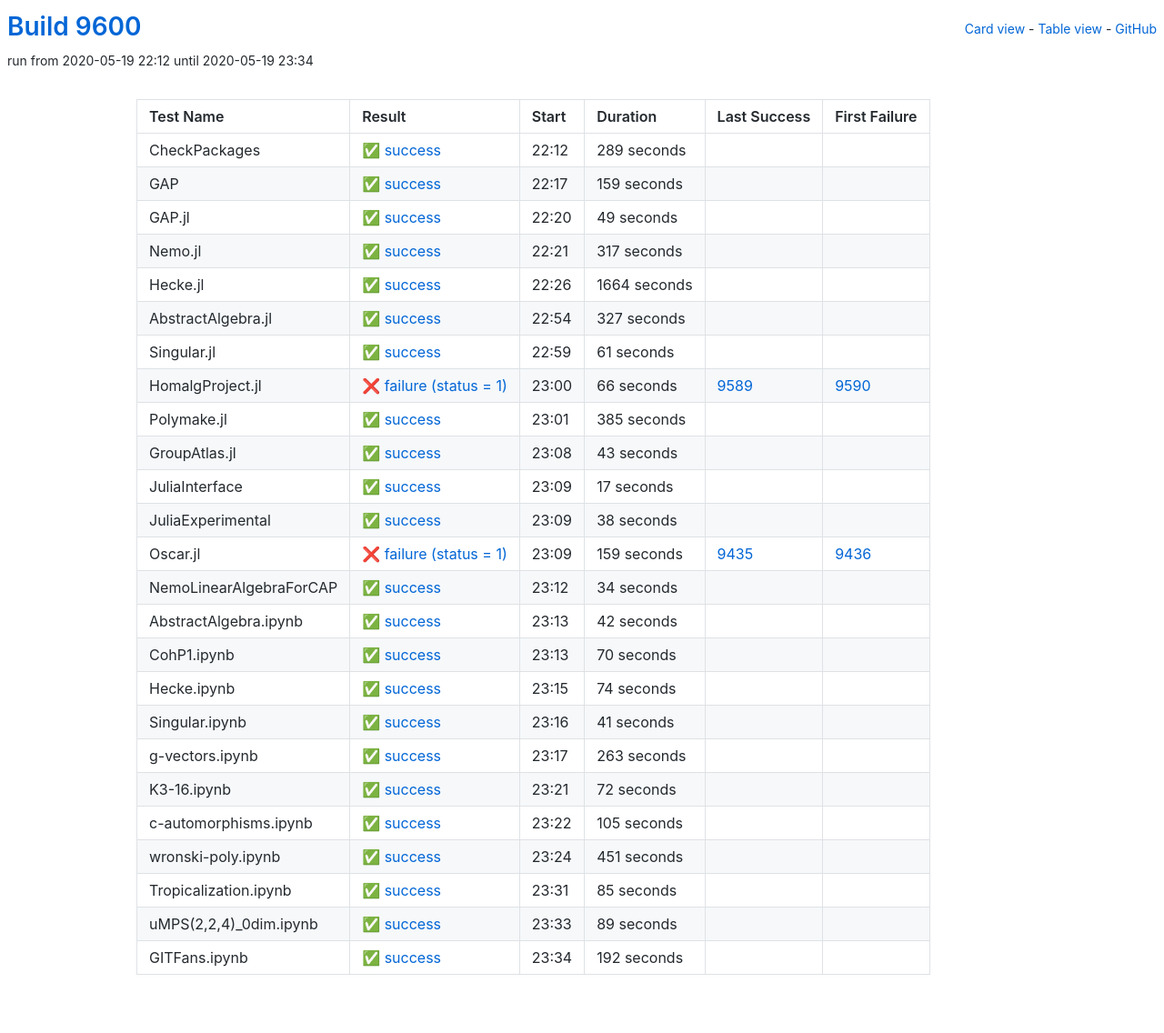
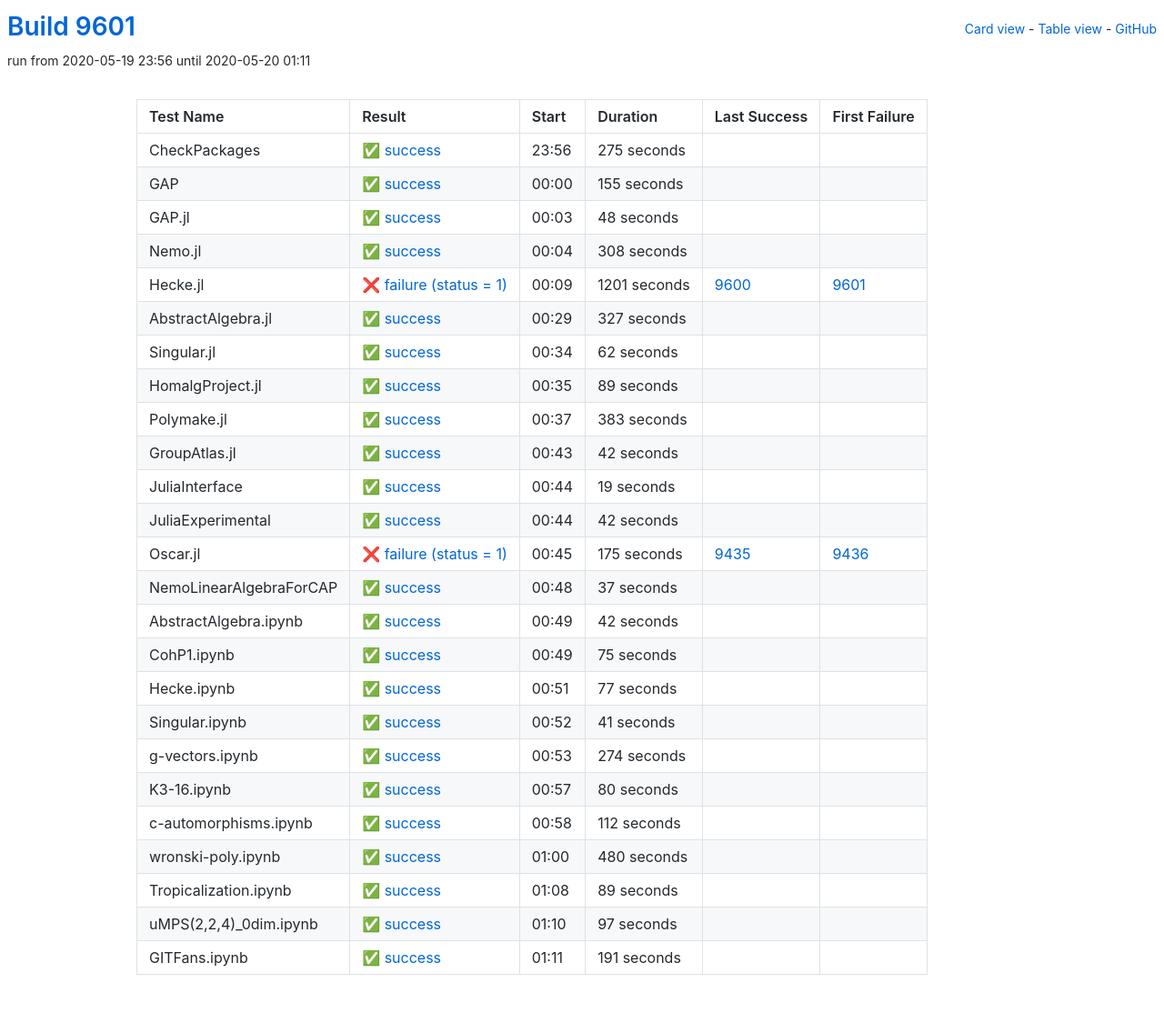
Before and after one commit to oscar-system/oscar-ci-status, a Jekyll site: the page built from table.html, in a window 1280 px wide. Shown: the whole page at 91% size. Built offline with Jekyll 4.4.1, drawn with Linux system fonts in a browser that asks for light colours.

Commit message:
Build 9601

```diff
--- a/_data/ci.yml
+++ b/_data/ci.yml
@@ -1,67 +1,67 @@
-build: 9600
-build_url: https://oscarci.mathematik.uni-kl.de/job/oscar/9600/
+build: 9601
+build_url: https://oscarci.mathematik.uni-kl.de/job/oscar/9601/
 job: oscar
 tests:
-- duration: 289
+- duration: 275
   exitcode: 0
   first_failure: false
   first_failure_url: null
   id: checkpackages
   last_success: false
   last_success_url: null
-  log: https://oscarci.mathematik.uni-kl.de/job/oscar/9600/artifact/logs/build-9600/CheckPackages.log
+  log: https://oscarci.mathematik.uni-kl.de/job/oscar/9601/artifact/logs/build-9601/CheckPackages.log
   name: CheckPackages
-  start: 2020-05-19 22:12
+  start: 2020-05-19 23:56
   status: success
   success: true
-- duration: 159
+- duration: 155
   exitcode: 0
   first_failure: false
   first_failure_url: null
   id: gap
   last_success: false
   last_success_url: null
-  log: https://oscarci.mathematik.uni-kl.de/job/oscar/9600/artifact/logs/build-9600/GAP.log
+  log: https://oscarci.mathematik.uni-kl.de/job/oscar/9601/artifact/logs/build-9601/GAP.log
   name: GAP
-  start: 2020-05-19 22:17
+  start: 2020-05-20 00:00
   status: success
   success: true
-- duration: 49
+- duration: 48
   exitcode: 0
   first_failure: false
   first_failure_url: null
   id: gap-jl
   last_success: false
   last_success_url: null
-  log: https://oscarci.mathematik.uni-kl.de/job/oscar/9600/artifact/logs/build-9600/GAP.jl.log
+  log: https://oscarci.mathematik.uni-kl.de/job/oscar/9601/artifact/logs/build-9601/GAP.jl.log
   name: GAP.jl
-  start: 2020-05-19 22:20
+  start: 2020-05-20 00:03
   status: success
   success: true
-- duration: 317
+- duration: 308
   exitcode: 0
   first_failure: false
   first_failure_url: null
   id: nemo-jl
   last_success: false
   last_success_url: null
-  log: https://oscarci.mathematik.uni-kl.de/job/oscar/9600/artifact/logs/build-9600/Nemo.jl.log
+  log: https://oscarci.mathematik.uni-kl.de/job/oscar/9601/artifact/logs/build-9601/Nemo.jl.log
   name: Nemo.jl
-  start: 2020-05-19 22:21
+  start: 2020-05-20 00:04
   status: success
   success: true
-- duration: 1664
-  exitcode: 0
-  first_failure: false
-  first_failure_url: null
+- duration: 1201
+  exitcode: 1
+  first_failure: 9601
+  first_failure_url: https://oscarci.mathematik.uni-kl.de/job/oscar/9601/
   id: hecke-jl
-  last_success: false
-  last_success_url: null
-  log: https://oscarci.mathematik.uni-kl.de/job/oscar/9600/artifact/logs/build-9600/Hecke.jl.log
+  last_success: 9600
+  last_success_url: https://oscarci.mathematik.uni-kl.de/job/oscar/9600/
+  log: https://oscarci.mathematik.uni-kl.de/job/oscar/9601/artifact/logs/build-9601/Hecke.jl.log
   name: Hecke.jl
-  start: 2020-05-19 22:26
-  status: success
-  success: true
+  start: 2020-05-20 00:09
+  status: failure
+  success: false
 - duration: 327
   exitcode: 0
   first_failure: false
@@ -69,105 +69,105 @@ tests:
   id: abstractalgebra-jl
   last_success: false
   last_success_url: null
-  log: https://oscarci.mathematik.uni-kl.de/job/oscar/9600/artifact/logs/build-9600/AbstractAlgebra.jl.log
+  log: https://oscarci.mathematik.uni-kl.de/job/oscar/9601/artifact/logs/build-9601/AbstractAlgebra.jl.log
   name: AbstractAlgebra.jl
-  start: 2020-05-19 22:54
+  start: 2020-05-20 00:29
   status: success
   success: true
-- duration: 61
+- duration: 62
   exitcode: 0
   first_failure: false
   first_failure_url: null
   id: singular-jl
   last_success: false
   last_success_url: null
-  log: https://oscarci.mathematik.uni-kl.de/job/oscar/9600/artifact/logs/build-9600/Singular.jl.log
+  log: https://oscarci.mathematik.uni-kl.de/job/oscar/9601/artifact/logs/build-9601/Singular.jl.log
   name: Singular.jl
-  start: 2020-05-19 22:59
+  start: 2020-05-20 00:34
   status: success
   success: true
-- duration: 66
-  exitcode: 1
-  first_failure: 9590
-  first_failure_url: https://oscarci.mathematik.uni-kl.de/job/oscar/9590/
+- duration: 89
+  exitcode: 0
+  first_failure: false
+  first_failure_url: null
   id: homalgproject-jl
-  last_success: 9589
-  last_success_url: https://oscarci.mathematik.uni-kl.de/job/oscar/9589/
-  log: https://oscarci.mathematik.uni-kl.de/job/oscar/9600/artifact/logs/build-9600/HomalgProject.jl.log
+  last_success: false
+  last_success_url: null
+  log: https://oscarci.mathematik.uni-kl.de/job/oscar/9601/artifact/logs/build-9601/HomalgProject.jl.log
   name: HomalgProject.jl
-  start: 2020-05-19 23:00
-  status: failure
-  success: false
-- duration: 385
+  start: 2020-05-20 00:35
+  status: success
+  success: true
+- duration: 383
   exitcode: 0
   first_failure: false
   first_failure_url: null
   id: polymake-jl
   last_success: false
   last_success_url: null
-  log: https://oscarci.mathematik.uni-kl.de/job/oscar/9600/artifact/logs/build-9600/Polymake.jl.log
+  log: https://oscarci.mathematik.uni-kl.de/job/oscar/9601/artifact/logs/build-9601/Polymake.jl.log
   name: Polymake.jl
-  start: 2020-05-19 23:01
+  start: 2020-05-20 00:37
   status: success
   success: true
-- duration: 43
+- duration: 42
   exitcode: 0
   first_failure: false
   first_failure_url: null
   id: groupatlas-jl
   last_success: false
   last_success_url: null
-  log: https://oscarci.mathematik.uni-kl.de/job/oscar/9600/artifact/logs/build-9600/GroupAtlas.jl.log
+  log: https://oscarci.mathematik.uni-kl.de/job/oscar/9601/artifact/logs/build-9601/GroupAtlas.jl.log
   name: GroupAtlas.jl
-  start: 2020-05-19 23:08
+  start: 2020-05-20 00:43
   status: success
   success: true
-- duration: 17
+- duration: 19
   exitcode: 0
   first_failure: false
   first_failure_url: null
   id: juliainterface
   last_success: false
   last_success_url: null
-  log: https://oscarci.mathematik.uni-kl.de/job/oscar/9600/artifact/logs/build-9600/JuliaInterface.log
+  log: https://oscarci.mathematik.uni-kl.de/job/oscar/9601/artifact/logs/build-9601/JuliaInterface.log
   name: JuliaInterface
-  start: 2020-05-19 23:09
+  start: 2020-05-20 00:44
   status: success
   success: true
-- duration: 38
+- duration: 42
   exitcode: 0
   first_failure: false
   first_failure_url: null
   id: juliaexperimental
   last_success: false
   last_success_url: null
-  log: https://oscarci.mathematik.uni-kl.de/job/oscar/9600/artifact/logs/build-9600/JuliaExperimental.log
+  log: https://oscarci.mathematik.uni-kl.de/job/oscar/9601/artifact/logs/build-9601/JuliaExperimental.log
   name: JuliaExperimental
-  start: 2020-05-19 23:09
+  start: 2020-05-20 00:44
   status: success
   success: true
-- duration: 159
+- duration: 175
   exitcode: 1
   first_failure: 9436
   first_failure_url: https://oscarci.mathematik.uni-kl.de/job/oscar/9436/
   id: oscar-jl
   last_success: 9435
   last_success_url: https://oscarci.mathematik.uni-kl.de/job/oscar/9435/
-  log: https://oscarci.mathematik.uni-kl.de/job/oscar/9600/artifact/logs/build-9600/Oscar.jl.log
+  log: https://oscarci.mathematik.uni-kl.de/job/oscar/9601/artifact/logs/build-9601/Oscar.jl.log
   name: Oscar.jl
-  start: 2020-05-19 23:09
+  start: 2020-05-20 00:45
   status: failure
   success: false
-- duration: 34
+- duration: 37
   exitcode: 0
   first_failure: false
   first_failure_url: null
   id: nemolinearalgebraforcap
   last_success: false
   last_success_url: null
-  log: https://oscarci.mathematik.uni-kl.de/job/oscar/9600/artifact/logs/build-9600/NemoLinearAlgebraForCAP.log
+  log: https://oscarci.mathematik.uni-kl.de/job/oscar/9601/artifact/logs/build-9601/NemoLinearAlgebraForCAP.log
   name: NemoLinearAlgebraForCAP
-  start: 2020-05-19 23:12
+  start: 2020-05-20 00:48
   status: success
   success: true
 - duration: 42
@@ -177,33 +177,33 @@ tests:
   id: abstractalgebra-ipynb
   last_success: false
   last_success_url: null
-  log: https://oscarci.mathematik.uni-kl.de/job/oscar/9600/artifact/logs/build-9600/AbstractAlgebra.ipynb.log
+  log: https://oscarci.mathematik.uni-kl.de/job/oscar/9601/artifact/logs/build-9601/AbstractAlgebra.ipynb.log
   name: AbstractAlgebra.ipynb
-  start: 2020-05-19 23:13
+  start: 2020-05-20 00:49
   status: success
   success: true
-- duration: 70
+- duration: 75
   exitcode: 0
   first_failure: false
   first_failure_url: null
   id: cohp1-ipynb
   last_success: false
   last_success_url: null
-  log: https://oscarci.mathematik.uni-kl.de/job/oscar/9600/artifact/logs/build-9600/CohP1.ipynb.log
+  log: https://oscarci.mathematik.uni-kl.de/job/oscar/9601/artifact/logs/build-9601/CohP1.ipynb.log
   name: CohP1.ipynb
-  start: 2020-05-19 23:13
+  start: 2020-05-20 00:49
   status: success
   success: true
-- duration: 74
+- duration: 77
   exitcode: 0
   first_failure: false
   first_failure_url: null
   id: hecke-ipynb
   last_success: false
   last_success_url: null
-  log: https://oscarci.mathematik.uni-kl.de/job/oscar/9600/artifact/logs/build-9600/Hecke.ipynb.log
+  log: https://oscarci.mathematik.uni-kl.de/job/oscar/9601/artifact/logs/build-9601/Hecke.ipynb.log
   name: Hecke.ipynb
-  start: 2020-05-19 23:15
+  start: 2020-05-20 00:51
   status: success
   success: true
 - duration: 41
@@ -213,92 +213,92 @@ tests:
   id: singular-ipynb
   last_success: false
   last_success_url: null
-  log: https://oscarci.mathematik.uni-kl.de/job/oscar/9600/artifact/logs/build-9600/Singular.ipynb.log
+  log: https://oscarci.mathematik.uni-kl.de/job/oscar/9601/artifact/logs/build-9601/Singular.ipynb.log
   name: Singular.ipynb
-  start: 2020-05-19 23:16
+  start: 2020-05-20 00:52
   status: success
   success: true
-- duration: 263
+- duration: 274
   exitcode: 0
   first_failure: false
   first_failure_url: null
   id: g-vectors-ipynb
   last_success: false
   last_success_url: null
-  log: https://oscarci.mathematik.uni-kl.de/job/oscar/9600/artifact/logs/build-9600/g-vectors.ipynb.log
+  log: https://oscarci.mathematik.uni-kl.de/job/oscar/9601/artifact/logs/build-9601/g-vectors.ipynb.log
   name: g-vectors.ipynb
-  start: 2020-05-19 23:17
+  start: 2020-05-20 00:53
   status: success
   success: true
-- duration: 72
+- duration: 80
   exitcode: 0
   first_failure: false
   first_failure_url: null
   id: k3-16-ipynb
   last_success: false
   last_success_url: null
-  log: https://oscarci.mathematik.uni-kl.de/job/oscar/9600/artifact/logs/build-9600/K3-16.ipynb.log
+  log: https://oscarci.mathematik.uni-kl.de/job/oscar/9601/artifact/logs/build-9601/K3-16.ipynb.log
   name: K3-16.ipynb
-  start: 2020-05-19 23:21
+  start: 2020-05-20 00:57
   status: success
   success: true
-- duration: 105
+- duration: 112
   exitcode: 0
   first_failure: false
   first_failure_url: null
   id: c-automorphisms-ipynb
   last_success: false
   last_success_url: null
-  log: https://oscarci.mathematik.uni-kl.de/job/oscar/9600/artifact/logs/build-9600/c-automorphisms.ipynb.log
+  log: https://oscarci.mathematik.uni-kl.de/job/oscar/9601/artifact/logs/build-9601/c-automorphisms.ipynb.log
   name: c-automorphisms.ipynb
-  start: 2020-05-19 23:22
+  start: 2020-05-20 00:58
   status: success
   success: true
-- duration: 451
+- duration: 480
   exitcode: 0
   first_failure: false
   first_failure_url: null
   id: wronski-poly-ipynb
   last_success: false
   last_success_url: null
-  log: https://oscarci.mathematik.uni-kl.de/job/oscar/9600/artifact/logs/build-9600/wronski-poly.ipynb.log
+  log: https://oscarci.mathematik.uni-kl.de/job/oscar/9601/artifact/logs/build-9601/wronski-poly.ipynb.log
   name: wronski-poly.ipynb
-  start: 2020-05-19 23:24
+  start: 2020-05-20 01:00
   status: success
   success: true
-- duration: 85
+- duration: 89
   exitcode: 0
   first_failure: false
   first_failure_url: null
   id: tropicalization-ipynb
   last_success: false
   last_success_url: null
-  log: https://oscarci.mathematik.uni-kl.de/job/oscar/9600/artifact/logs/build-9600/Tropicalization.ipynb.log
+  log: https://oscarci.mathematik.uni-kl.de/job/oscar/9601/artifact/logs/build-9601/Tropicalization.ipynb.log
   name: Tropicalization.ipynb
-  start: 2020-05-19 23:31
+  start: 2020-05-20 01:08
   status: success
   success: true
-- duration: 89
+- duration: 97
   exitcode: 0
   first_failure: false
   first_failure_url: null
   id: umps-2-2-4-0dim-ipynb
   last_success: false
   last_success_url: null
-  log: https://oscarci.mathematik.uni-kl.de/job/oscar/9600/artifact/logs/build-9600/uMPS-2-2-4-_0dim.ipynb.log
+  log: https://oscarci.mathematik.uni-kl.de/job/oscar/9601/artifact/logs/build-9601/uMPS-2-2-4-_0dim.ipynb.log
   name: uMPS(2,2,4)_0dim.ipynb
-  start: 2020-05-19 23:33
+  start: 2020-05-20 01:10
   status: success
   success: true
-- duration: 192
+- duration: 191
   exitcode: 0
   first_failure: false
   first_failure_url: null
   id: gitfans-ipynb
   last_success: false
   last_success_url: null
-  log: https://oscarci.mathematik.uni-kl.de/job/oscar/9600/artifact/logs/build-9600/GITFans.ipynb.log
+  log: https://oscarci.mathematik.uni-kl.de/job/oscar/9601/artifact/logs/build-9601/GITFans.ipynb.log
   name: GITFans.ipynb
-  start: 2020-05-19 23:34
+  start: 2020-05-20 01:11
   status: success
   success: true
```
Also changed, not shown: README.md.
